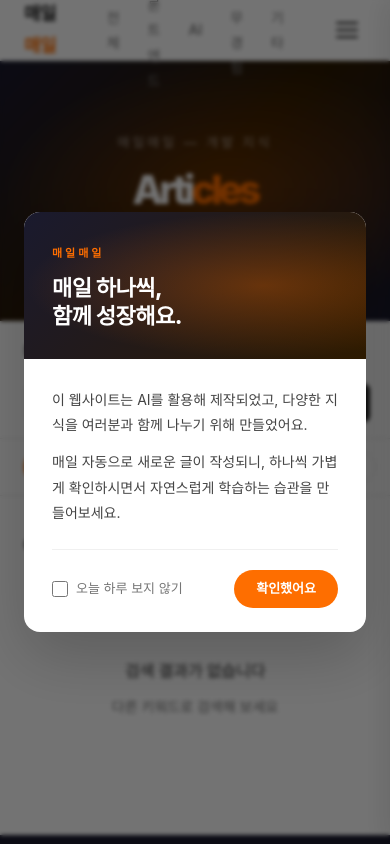
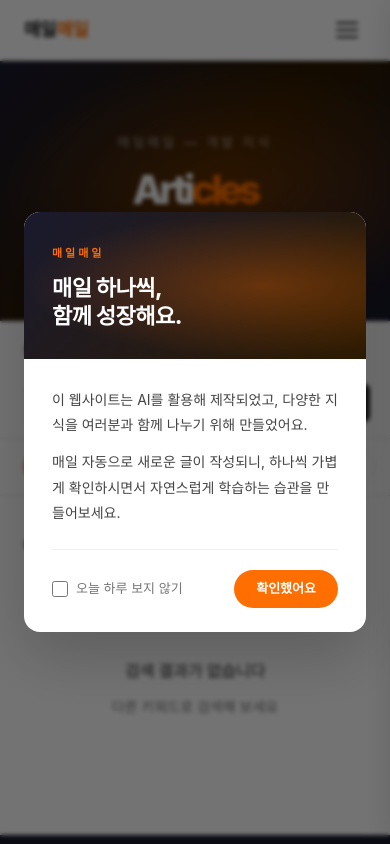
Before and after one commit to wookminkang/frontend-tech-blog, a Next.js app in the folder maeil-maeil/: page / in a window 390 px wide. Shown: the top 844 px of the page. Built offline with nearby package versions, Linux system fonts and the light colour scheme; a web font is replaced by a local one.

Commit message:
모바일에서 헤더 카테고리 네비 숨김 수정
inline style display:flex가 Tailwind hidden 클래스를 덮어쓰던 문제 수정

Co-Authored-By: Claude Sonnet 4.6 <noreply@anthropic.com>

```diff
--- a/maeil-maeil/components/Header.tsx
+++ b/maeil-maeil/components/Header.tsx
@@ -42,7 +42,7 @@ export default function Header() {
           </Link>
 
           {/* Desktop nav */}
-          <nav className="hidden md:flex" style={{ display: 'flex', alignItems: 'center', gap: 4 }}>
+          <nav className="hidden md:flex" style={{ alignItems: 'center', gap: 4 }}>
             {NAV_LINKS.map((link) => (
               <Link
                 key={link.href}
```
